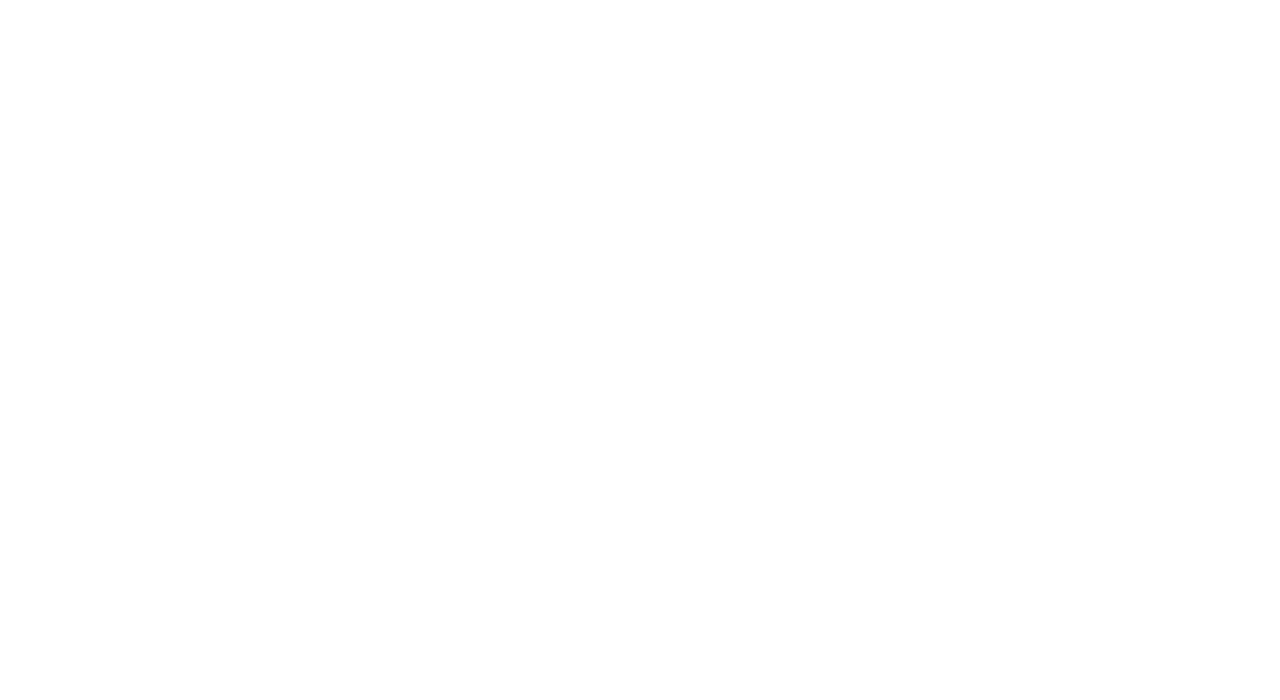
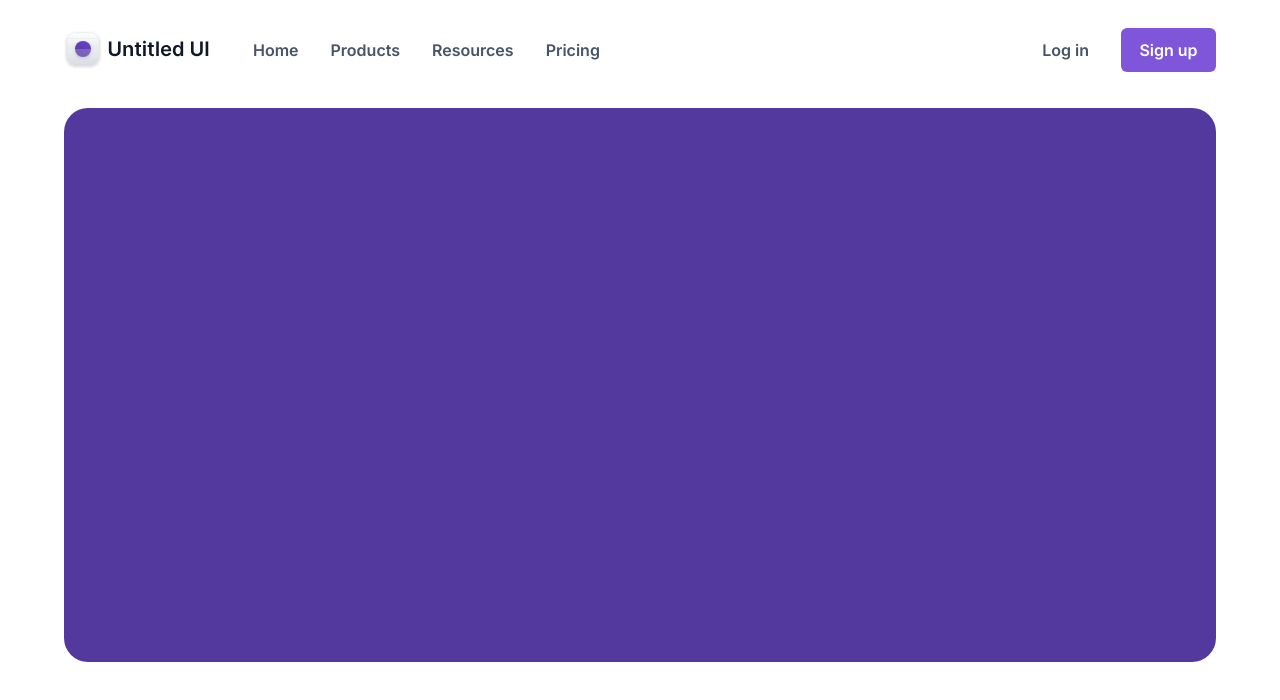
Before and after one commit to garl99/frontend-test-gabriel-romero, a Next.js app: page / in a window 1280 px wide. Shown: the top 700 px of the page. Built offline with nearby package versions, Linux system fonts and the light colour scheme.

Commit message:
feat: buttons

```diff
--- a/src/app/layout.tsx
+++ b/src/app/layout.tsx
@@ -5,7 +5,7 @@ import "./globals.css";
 const inter = Inter({ subsets: ["latin"] });
 
 export const metadata: Metadata = {
-  title: "Create Next App",
+  title: "Avila Tek Test",
   description: "Generated by create next app",
 };
 
--- a/src/app/page.tsx
+++ b/src/app/page.tsx
@@ -1,7 +1,9 @@
-import { Text, TextVariant } from "@/components/text";
+import Header from "./sections/01-header";
 
 export default function Home() {
   return (
-    <main className="flex min-h-screen flex-col items-center justify-between p-24"></main>
+    <main className="p-0 md:px-16 md:py-3">
+      <Header />
+    </main>
   );
 }
--- /dev/null
+++ b/src/app/sections/01-header/heading/index.tsx
@@ -0,0 +1,12 @@
+"use client";
+
+import { Button } from "@/components/button";
+import React from "react";
+
+export default function Heading() {
+  return (
+    <div className="p-0 md:py-5 mx-auto">
+      <div className="bg-primary w-full h-554 md:h-554 md:rounded-3xl"></div>
+    </div>
+  );
+}
--- /dev/null
+++ b/src/app/sections/01-header/index.tsx
@@ -0,0 +1,12 @@
+import React from "react";
+import Navbar from "./nav";
+import Heading from "./heading";
+
+export default function Header() {
+  return (
+    <section>
+      <Navbar />
+      <Heading />
+    </section>
+  );
+}
--- /dev/null
+++ b/src/app/sections/01-header/nav/index.tsx
@@ -0,0 +1,92 @@
+"use client";
+import React from "react";
+import Image from "next/image";
+import Logo from "@/assets/svg/Logo.svg";
+import Menu from "@/assets/svg/Menu.svg";
+import { Text, TextVariant } from "@/components/text";
+import { Button } from "@/components/button";
+
+export default function Navbar() {
+  return (
+    <header>
+      <nav className="bg-white border-gray-200">
+        <div className="mx-5 md:mx-0 flex flex-wrap items-center justify-between py-4">
+          <div className="flex">
+            <a
+              href="https://flowbite.com/"
+              className="flex items-center space-x-3 rtl:space-x-reverse"
+            >
+              <Image src={Logo} alt="Logo" />
+            </a>
+            <div
+              className="hidden w-full md:flex md:w-auto"
+              id="navbar-default"
+            >
+              <ul className="font-medium flex flex-col p-4 ml-8 md:p-0 mt-4 border border-gray-100 rounded-lg bg-gray-50 md:flex-row md:space-x-2 rtl:space-x-reverse md:mt-0 md:border-0 md:bg-white">
+                <li className="flex items-center">
+                  <Text
+                    variant={TextVariant.GrayMdSemiBold}
+                    headingType="a"
+                    href="#"
+                    className="py-0 px-3"
+                    text="Home"
+                  />
+                </li>
+                <li className="flex items-center">
+                  <Text
+                    variant={TextVariant.GrayMdSemiBold}
+                    headingType="a"
+                    href="#"
+                    className="py-0 px-3"
+                    text="Products"
+                  />
+                </li>
+                <li className="flex items-center">
+                  <Text
+                    variant={TextVariant.GrayMdSemiBold}
+                    headingType="a"
+                    href="#"
+                    className="py-0 px-3"
+                    text="Resources"
+                  />
+                </li>
+                <li className="flex items-center">
+                  <Text
+                    variant={TextVariant.GrayMdSemiBold}
+                    headingType="a"
+                    href="#"
+                    className="py-0 px-3"
+                    text="Pricing"
+                  />
+                </li>
+              </ul>
+            </div>
+          </div>
+
+          <div>
+            <button
+              data-collapse-toggle="navbar-default"
+              type="button"
+              className="inline-flex items-center p-2 w-10 h-10 justify-center text-sm text-darkBlue rounded-lg md:hidden"
+              aria-controls="navbar-default"
+              aria-expanded="false"
+            >
+              <Image src={Menu} alt="Menu" />
+            </button>
+
+            <div className="hidden md:block md:space-x-5" >
+              <Text
+                variant={TextVariant.GrayMdSemiBold}
+                headingType="a"
+                href="#"
+                className="py-0 px-3"
+                text="Log in"
+              />
+              <Button text="Sign up" variant="Primary" onClick={() => {}} />
+            </div>
+          </div>
+        </div>
+      </nav>
+    </header>
+  );
+}
--- a/src/components/button/index.tsx
+++ b/src/components/button/index.tsx
@@ -1,3 +1,46 @@
-export const Button = () => {
-  return <>Hola</>;
+import { FC } from "react";
+import { Text, TextVariant } from "../text";
+
+export enum BtnVariants {
+  Primary = "Primary",
+  Outline = "Outline",
+  Custom = "Custom",
+}
+
+type AllBtnVariants = keyof typeof BtnVariants;
+interface Props {
+  variant?: AllBtnVariants;
+  className?: string;
+  text: string;
+  onClick: any;
+}
+
+const variantClasses: Record<
+  BtnVariants,
+  { className: string; textVariant: TextVariant }
+> = {
+  [BtnVariants.Primary]: {
+    className: "w-95 h-44 bg-hi bg-highlight rounded-md",
+    textVariant: TextVariant.LightXs,
+  },
+  [BtnVariants.Outline]: {
+    className: "w-95 h-44 bg-white border border-gray-100 rounded-md",
+    textVariant: TextVariant.GrayDarkMd,
+  },
+  [BtnVariants.Custom]: { className: "", textVariant: TextVariant.Custom },
 };
+
+export const Button: FC<Props> = ({
+  onClick,
+  variant = BtnVariants.Custom,
+  text,
+  className,
+}) => {
+  const variantClass = variantClasses[variant] || "";
+  const tagProps: any = { className: `${variantClass.className} ${className}` };
+  return (
+    <button {...tagProps} onClick={onClick}>
+      <Text text={text} variant={variantClass.textVariant} />
+    </button>
+  );
+};
--- a/src/components/text/index.tsx
+++ b/src/components/text/index.tsx
@@ -1,31 +1,41 @@
 import { FC } from "react";
 
+export enum HeadingType {
+  h1 = "h1",
+  h2 = "h2",
+  h3 = "h3",
+  h4 = "h4",
+  h5 = "h5",
+  h6 = "h6",
+  p = "p",
+  a = "a",
+}
+
+type AllHeadingType = keyof typeof HeadingType;
+
 export enum TextVariant {
-  PrimaryXXs = "primary-xxs",
-  PrimaryXs = "primary-xs",
-  PrimarySm = "primary-sm",
-  PrimaryMd = "primary-md",
-  PrimaryLg = "primary-lg",
-  SecondarySm = "secondary-sm",
-  SecondaryMd = "secondary-md",
-  SecondaryLg = "secondary-lg",
-  LightXs = "light-xs",
-  LightSm = "light-sm",
-  LightMd = "light-md",
-  LightLg = "light-lg",
-  GrayMd = "gray-md",
-  GrayMdSemiBold = "gray-md-semibold",
-  GrayLg = "gray-lg",
-  GrayDarkMd = "gray-dark-md",
-  PurpleSm = "purple-sm",
-  PurpleMd = "purple-md",
-  Custom = "custom",
+  PrimaryXXs = "PrimaryXXs",
+  PrimaryXs = "PrimaryXs",
+  PrimarySm = "PrimarySm",
+  PrimaryMd = "PrimaryMd",
+  PrimaryLg = "PrimaryLg",
+  SecondarySm = "SecondarySm",
+  SecondaryMd = "SecondaryMd",
+  SecondaryLg = "SecondaryLg",
+  LightXs = "LightXs",
+  LightSm = "LightSm",
+  LightMd = "LightMd",
+  LightLg = "LightLg",
+  GrayMd = "GrayMd",
+  GrayMdSemiBold = "GrayMdSemiBold",
+  GrayLg = "GrayLg",
+  GrayDarkMd = "GrayDarkMd",
+  PurpleSm = "PurpleSm",
+  PurpleMd = "PurpleMd",
+  Custom = "Custom",
 }
-interface Props {
-  variant: TextVariant;
-  text: string;
-  className?: string;
-}
+
+type AllTextVariants = keyof typeof TextVariant;
 
 const variantClasses: Record<TextVariant, string> = {
   [TextVariant.PrimaryXXs]: "text-sm md:text-sm text-darkBlue font-semibold",
@@ -41,8 +51,7 @@ const variantClasses: Record<TextVariant, string> = {
   [TextVariant.LightMd]: "text-sm md:text-4xl text-white font-medium",
   [TextVariant.LightLg]: "text-sm md:text-7xl text-white font-semibold",
   [TextVariant.GrayMd]: "text-sm md:text-base text-gray-400 font-normal",
-  [TextVariant.GrayMdSemiBold]:
-    "text-sm md:text-base text-gray-400 font-semibold",
+  [TextVariant.GrayMdSemiBold]: "text-sm md:text-base text-gray-400 font-semibold",
   [TextVariant.GrayLg]: "text-sm md:text-xl text-gray-400 font-normal",
   [TextVariant.GrayDarkMd]: "text-sm md:text-base text-gray-500 font-semibold",
   [TextVariant.PurpleSm]: "text-sm md:text-sm text-primary font-normal ",
@@ -50,7 +59,28 @@ const variantClasses: Record<TextVariant, string> = {
   [TextVariant.Custom]: "",
 };
 
-export const Text: FC<Props> = ({ variant, className = "", text }) => {
+interface Props {
+  variant?: AllTextVariants;
+  text: string;
+  className?: string;
+  headingType?: AllHeadingType;
+  href?: string;
+}
+
+export const Text: FC<Props> = ({
+  variant = TextVariant.Custom,
+  className = "",
+  text,
+  headingType = HeadingType.p,
+  href,
+}: Props) => {
   const variantClass = variantClasses[variant] || "";
-  return <p className={`${variantClass} ${className}`}>{text}</p>;
+  const Tag = headingType;
+
+  const tagProps: any = { className: `${variantClass} ${className}` };
+  if (Tag === HeadingType.a && href) {
+    tagProps.href = href;
+  }
+
+  return <Tag {...tagProps}>{text}</Tag>;
 };
--- a/tailwind.config.ts
+++ b/tailwind.config.ts
@@ -1,8 +1,8 @@
 import type { Config } from "tailwindcss";
 
 const customColors = {
-  primary: "#6941C6",
-  secondary: "#53389E",
+  primary: "#53389E",
+  secondary: "#6941C6",
   accent: "#E9D7FE",
   highlight: "#7F56D9",
   darkBlue: "#101828",
@@ -22,9 +22,35 @@ const config: Config = {
     "./src/app/**/*.{js,ts,jsx,tsx,mdx}",
   ],
   theme: {
+    screens: {
+      sm: "768px",
+      // => @media (min-width: 640px) { ... }
+
+      md: "860px",
+      // => @media (min-width: 768px) { ... }
+
+      lg: "1024px",
+      // => @media (min-width: 1024px) { ... }
+
+      xl: "1280px",
+      // => @media (min-width: 1280px) { ... }
+
+      "2xl": "1536px",
+      // => @media (min-width: 1536px) { ... }
+    },
     extend: {
       colors: {
         ...customColors,
+      },
+      height: {
+        "44": "44px",
+        "554": "554px",
+        "674": "674px",
+      },
+      width: {
+        "95": "95px",
+        "554": "554px",
+        "674": "674px",
       },
     },
   },
```
Also changed, not shown: src/assets/svg/Logo.svg (added), src/assets/svg/Menu.svg (added).
